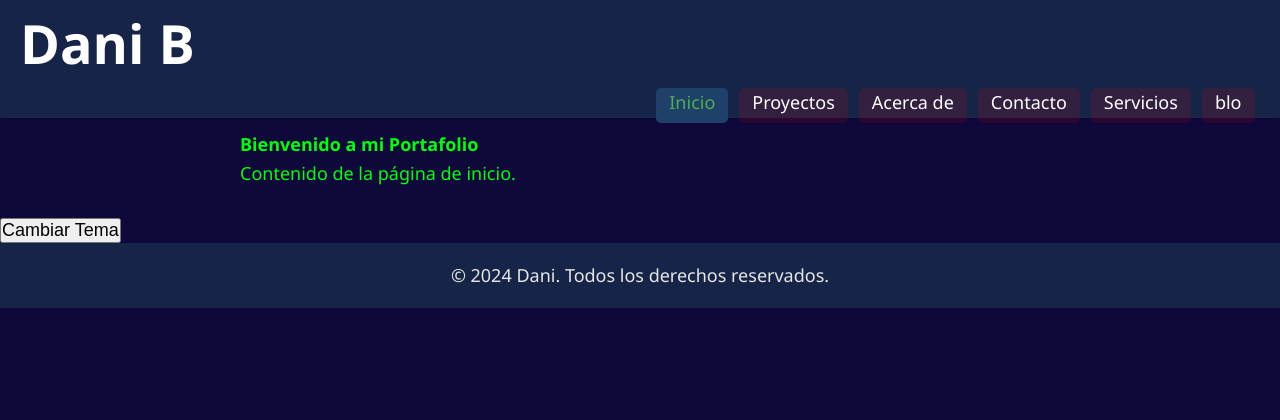
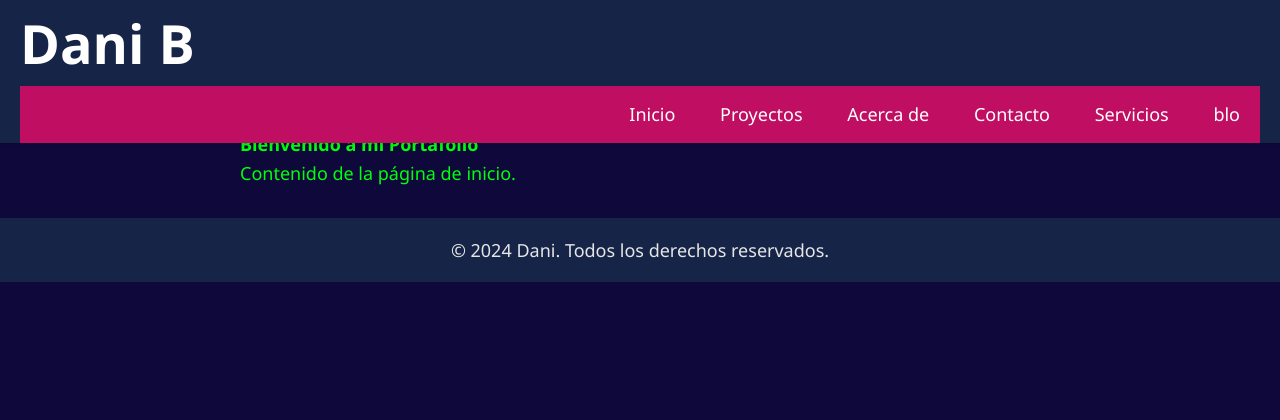
Before and after one commit to DANIB04/danib04.github.io, a PHP site: page / in a window 1280 px wide. Shown: the top 420 px of the page. Run offline with PHP 8.4, Linux system fonts and the light colour scheme.

Commit message:
cambio inutil

```diff
--- a/Css/Style.css
+++ b/Css/Style.css
@@ -11,103 +13,268 @@
     line-height: 1.6;
     transition: background-color 0.3s ease;
     overflow-x: hidden;
-    font-size: 16px}
+    font-size: 16px;
+}
 
 .wrap {
-    margin:  auto;
-    padding: 0 20px}
+    margin: auto;
+    padding: 0 20px;
+}
 
 .l-header {
     background-color: #162447;
     color: #fff;
-    padding: 0px ;
+    padding: 0px;
     position: fixed;
     width: 100%;
     top: 0;
     z-index: 1000;
     box-shadow: 0 2px 4px rgba(0, 0, 0, 0.1);
-    transition: background-color 0.3s ease}
+    transition: background-color 0.3s ease;
+}
 
 .logo__title {
-    display: inline-block}
+    display: inline-block;
+}
 
 .logo__link {
     color: #fff;
     font-size: 3em;
-    text-decoration: none}
+    text-decoration: none;
+}
 
 .menu-btn {
     display: none;
     position: fixed;
-
     background: none;
     border: none;
     color: #fff;
     font-size: 24px;
-    cursor: pointer}
+    cursor: pointer;
+}
 
-.menu {
-    display: flex;
-    justify-content: flex-end;
-    top: 30px;
+/* Nuevo Menú */
+nav {
+    margin: 0;
+    padding: 0;
+    background-color: #C00E62;
 }
-.menu__list {
-    list-style-type: none;
-    top: 30px;
-    display: flex}
 
-.menu__item {margin: 1.5px;
-    top: 30px;}
-.menu__link span{padding: 2px;}
+#logo {
+    display: block;
+    padding: 0 30px;
+    float: left;
+    font-size: 25px;
+    font-weight: 900;
+    line-height: 60px;
+    color: #fff;
+}
 
-.menu__link {
+nav:after {
+    content: "";
+    display: table;
+    clear: both;
+}
+
+nav ul {
+    float: right;
+    padding: 0;
+    margin: 0;
+    list-style: none;
+    position: relative;
+}
+
+nav ul li {
+    margin: 0px;
+    display: inline-block;
+    background-color: #C00E62;
+}
+
+nav a {
+    display: block;
+    font-weight: 400;
+    padding: 14px 20px;
+    color: #FFF;
+    font-size: 16px;
     text-decoration: none;
-    color: #fff;
-    font-size: 0.5rem;
-    padding: 11px;
-    margin: 4px;
-    transition: background-color 0.3s ease, color 0.3s ease;
-    border-radius: 5px;
-    background-color: rgba(255, 0, 0, 0.12)}
+}
 
-.menu__link:hover,
-.menu__link.active {
-    text-decoration: none;
-    color: #fff;
-    transition: background-color 0.3s ease, color 0.3s ease;
-    border-radius: 5px;
-    background-color: #1f4068;
-    color: #4caf50}
+nav ul li ul li:hover {
+    background: #000000;
+}
 
+nav a:hover {
+    background-color: #000000;
+}
+
+nav ul ul {
+    display: none;
+    position: absolute;
+    top: 60px;
+}
+
+nav ul li:hover > ul {
+    display: inherit;
+}
+
+nav ul ul li {
+    width: 170px;
+    float: none;
+    display: list-item;
+    position: relative;
+}
+
+nav ul ul ul li {
+    position: relative;
+    top: -60px;
+    left: 170px;
+}
+
+li > a:after {
+    content: ' +';
+}
+
+li > a:only-child:after {
+    content: '';
+}
+
+@media (max-width: 890px) {
+    .menu-btn {
+        display: block;
+        position: fixed;
+        top: 30px;
+        right: 20px;
+    }
+
+    nav {
+        margin: 0;
+    }
+
+    .toggle + a,
+    .menu {
+        display: none;
+    }
+
+    .toggle {
+        display: block;
+        padding: 14px 20px;
+        color: #FFF;
+        font-size: 16px;
+        text-decoration: none;
+        border: none;
+    }
+
+    .toggle:hover {
+        color: #f3f30b;
+    }
+
+    [id^=drop]:checked + ul {
+        display: block;
+    }
+
+    nav ul li {
+        display: block;
+        width: 100%;
+    }
+
+    nav ul ul .toggle,
+    nav ul ul a {
+        padding: 0 40px;
+    }
+
+    nav ul ul ul a {
+        padding: 0 80px;
+    }
+
+    nav ul ul li a {
+        background: #3c3b3b;
+    }
+
+    nav a:hover,
+    nav ul ul ul a {
+        background-color: #0082e6;
+        color: #f7f707;
+    }
+
+    nav ul li ul li .toggle,
+    nav ul ul a,
+    nav ul ul ul a {
+        padding: 14px 20px;
+        color: #FFF;
+        font-size: 17px;
+    }
+
+    nav ul ul li .toggle,
+    nav ul ul a {
+        background-color: #3c3b3b;
+    }
+
+    nav ul ul ul li a {
+        background-color: #000000;
+    }
+
+    nav ul ul {
+        float: none;
+        position: static;
+        color: #ffffff;
+    }
+
+    nav ul ul li:hover > ul,
+    nav ul li:hover > ul {
+        display: none;
+    }
+
+    nav ul ul li {
+        display: block;
+        width: 100%;
+    }
+
+    nav ul ul ul li {
+        position: static;
+    }
+}
+
+/* Contenido Principal */
 .l-main {
     margin-top: 100px;
-    padding: 30px}
+    padding: 30px;
+}
 
 .content {
     max-width: 800px;
-    margin: 0 auto}
+    margin: 0 auto;
+}
 
 .section {
-    margin-bottom: 2em}
+    margin-bottom: 2em;
+}
 
 .section h2 {
     border-bottom: 2px solid #e6e6e6;
     padding-bottom: 0.5em;
     margin-bottom: 1em;
-    font-size: 24px}
+    font-size: 24px;
+}
 
 .project {
     background-color: #1f4068;
     padding: 1em;
     margin: 1em 0;
     border-radius: 8px;
-    transition: transform 0.3s ease}
+    transition: transform 0.3s ease;
+}
 
-.project:hover {transform: translateY(-7px)}
+.project:hover {
+    transform: translateY(-7px);
+}
 
-.project h3 {margin-top: 0}
+.project h3 {
+    margin-top: 0;
+}
 
-.project p {margin: 0.5em 0}
+.project p {
+    margin: 0.5em 0;
+}
 
 footer {
     position: sticky;
```
Also changed, not shown: other parts of Css/Style.css (+14 -55 lines).
